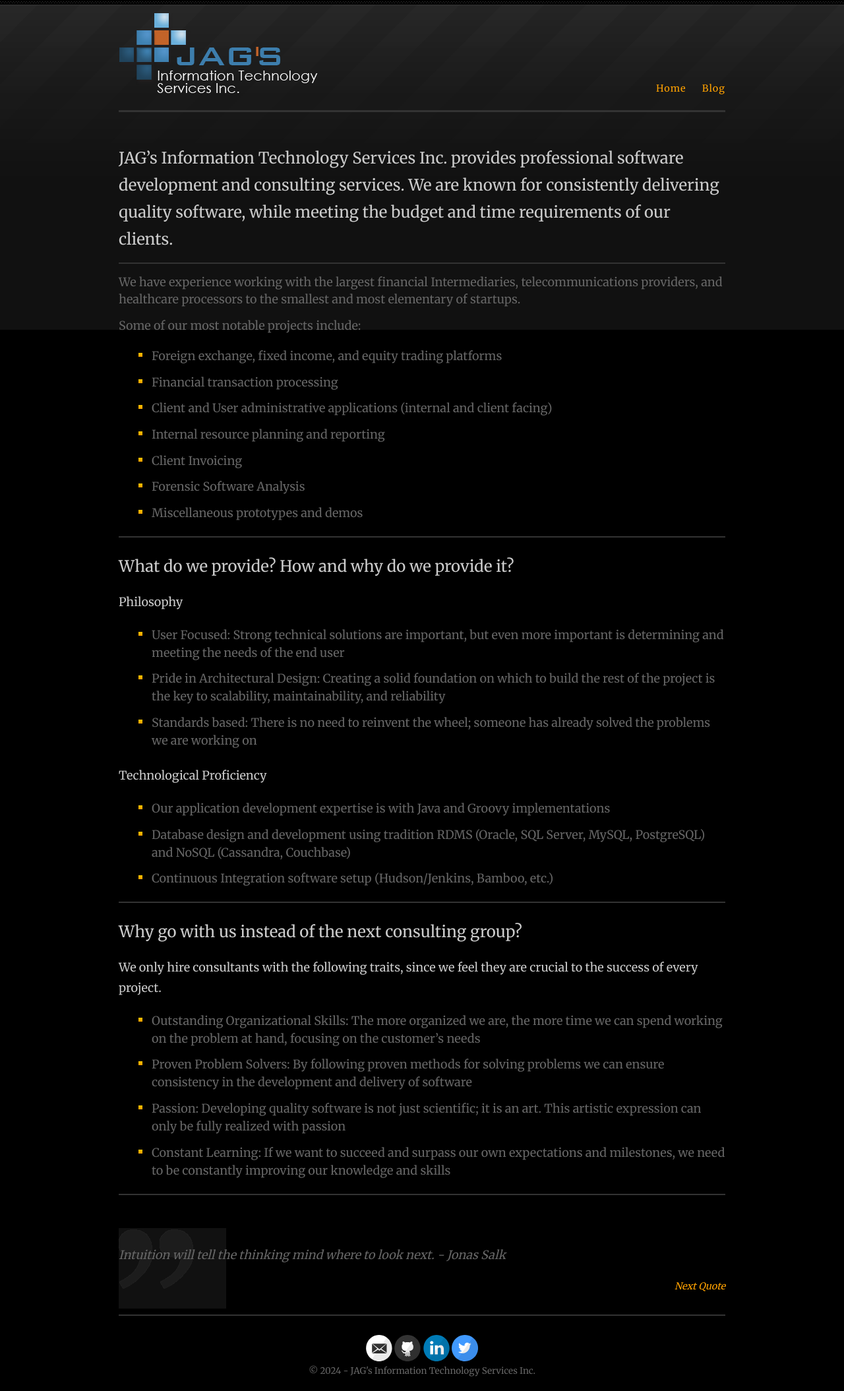
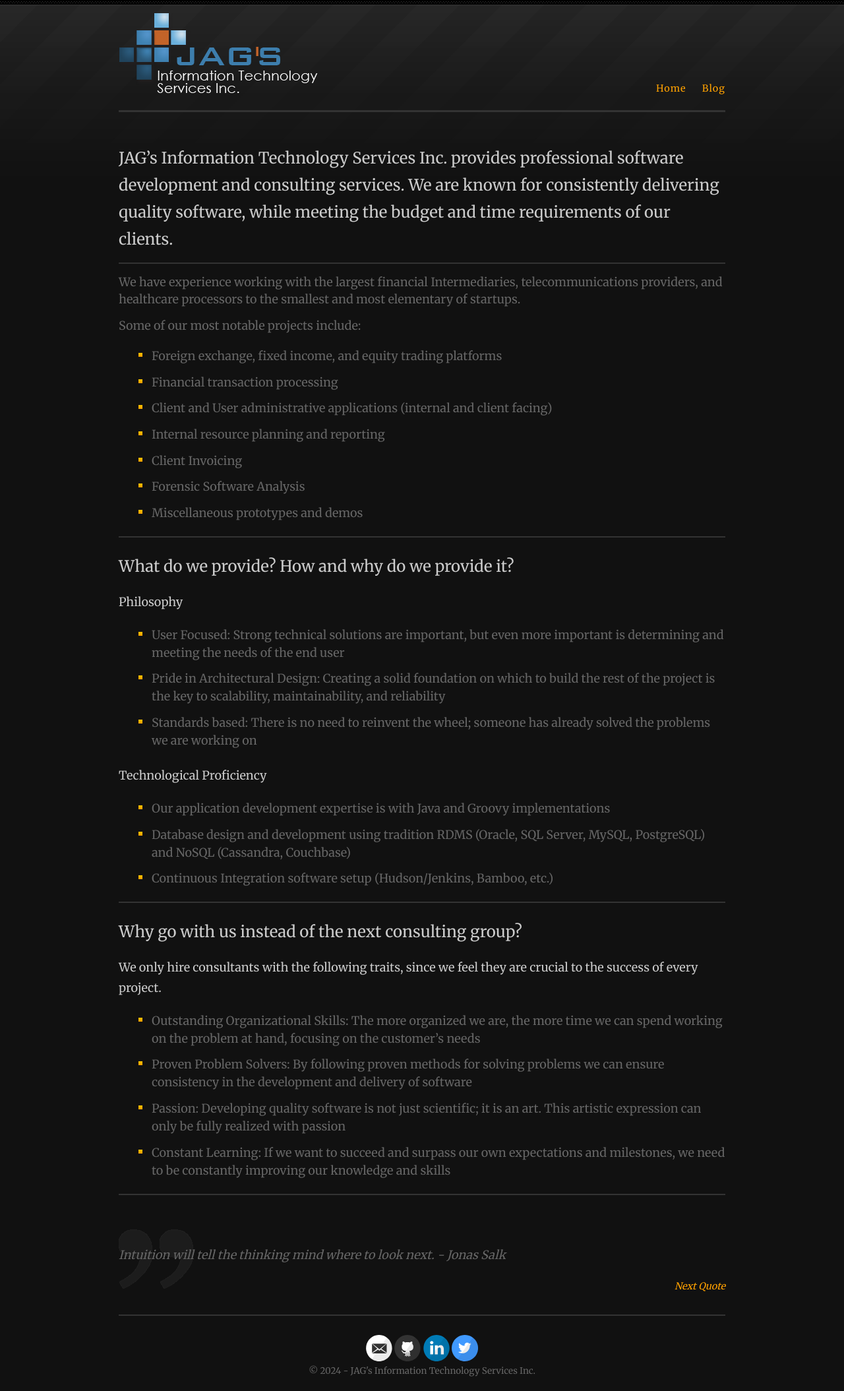
Before and after one commit to jghandour/jghandour.github.io, a Jekyll site: the page built from index.md, in a window 1280 px wide. Shown: the whole page at 66% size. Built offline with Jekyll 4.4.1, drawn with Linux system fonts in a browser that asks for light colours; our own code applies the rules of GitHub Pages for plain Markdown files.

Commit message:
Update _variables.scss

```diff
--- a/_sass/_variables.scss
+++ b/_sass/_variables.scss
@@ -1,7 +1,7 @@
 // Colors
 $blue: #3c7aa7;
 $orange: #ffa200;
-$black: #000;
+$black: #111;
 $darkerGray: #222;
 $darkGray: #333;
 $gray: #666;
```
